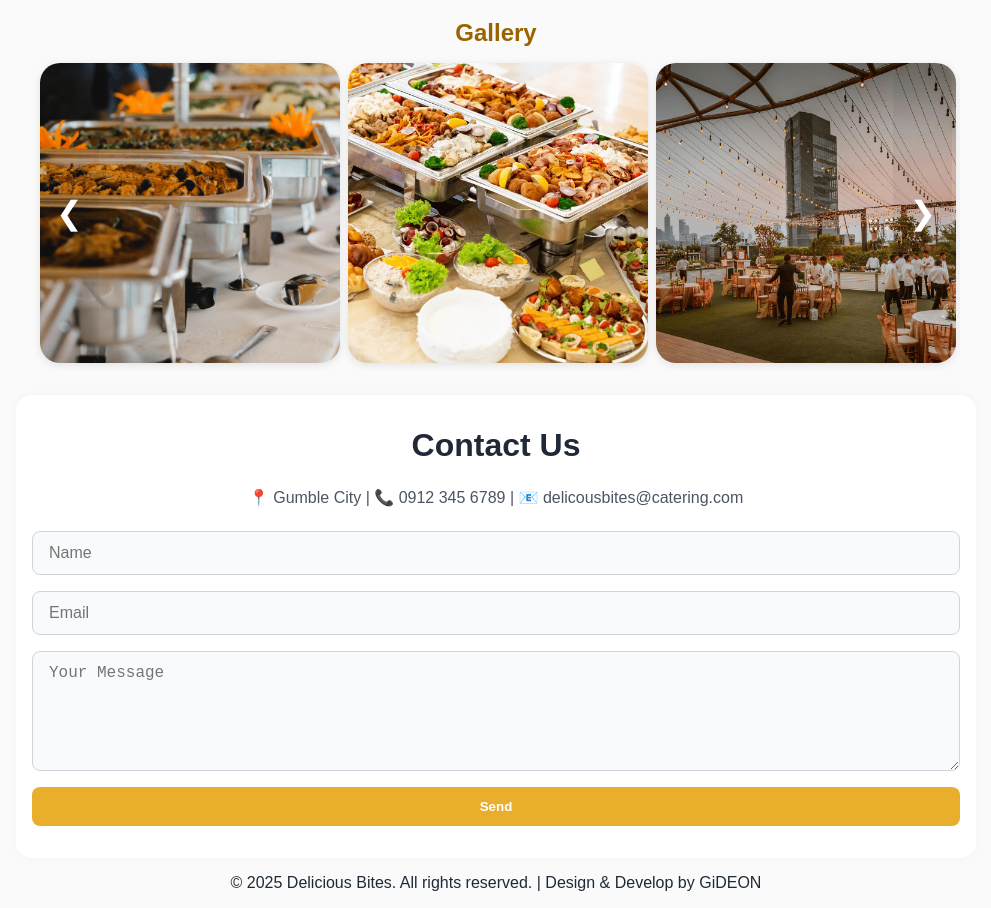
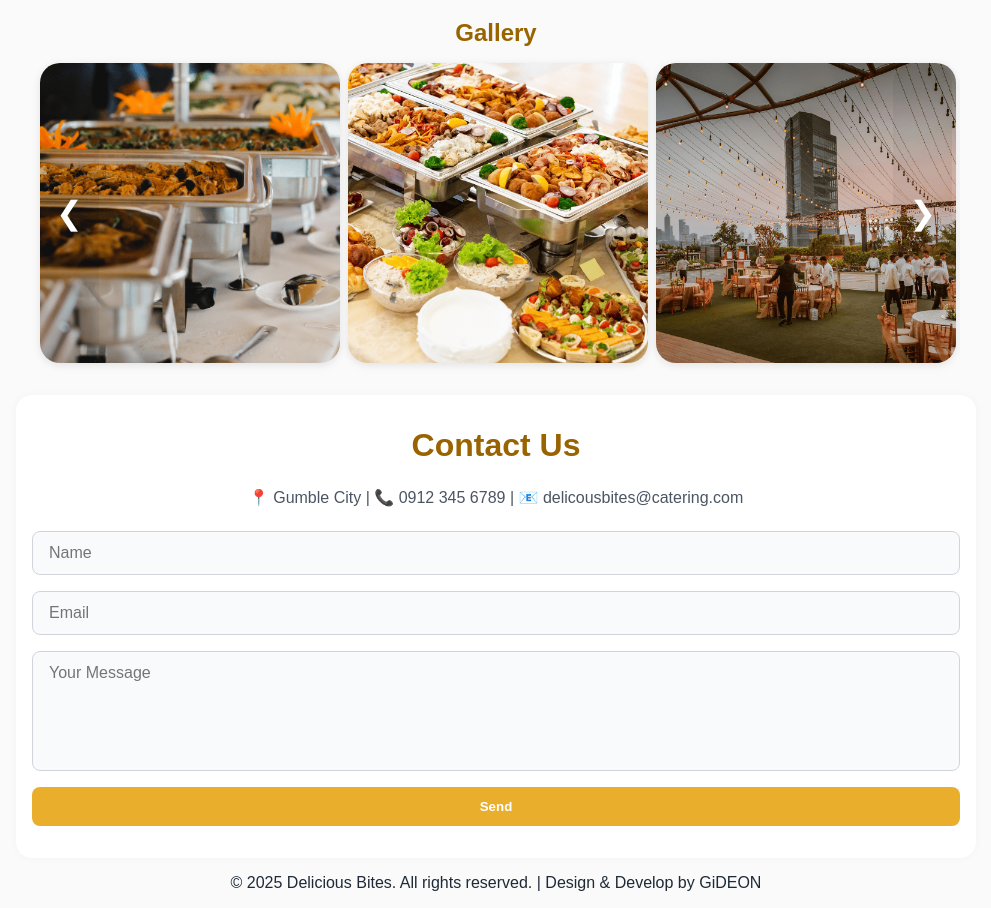
Before and after one commit to giddeoonn/delicious-bites-catering-site, a plain HTML site: page index.html in a window 1280 px wide. Shown: the part 2788-3696 px from the top of the page, without its empty margins (144-1135 px from the left). Drawn offline with Linux system fonts and the light colour scheme.

Commit message:
Update style.css
change some fonts

```diff
--- a/style.css
+++ b/style.css
@@ -347,7 +347,6 @@ nav a:hover {
 }
 #contact h2 {
   font-size: 2rem;
-  color: #1f2937;
 }
 #contact p {
   font-size: 1rem;
@@ -368,6 +367,7 @@ nav a:hover {
   background-color: #f9fafb;
   transition: border 0.3s ease;
   width: 100%;
+  font-family: Arial, Helvetica, sans-serif;
 }
 #contact input:focus,
 #contact textarea:focus {
@@ -376,7 +376,7 @@ nav a:hover {
 }
 #contact textarea {
   min-height: 120px;
-  resize: vertical;
+  resize: none;
 }
 #contact button {
   background-color: #eaae2d;
```
